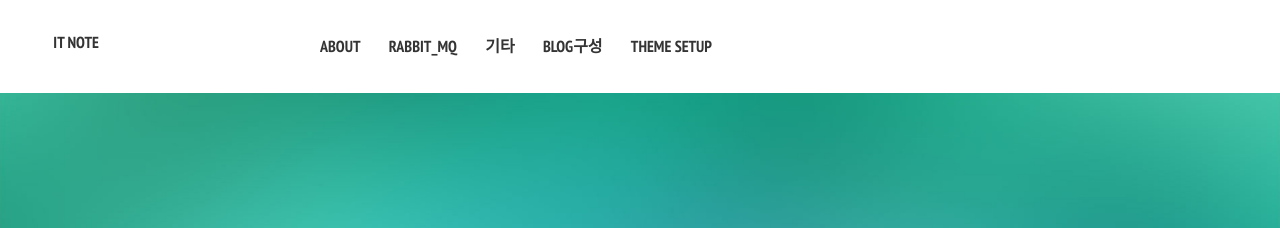
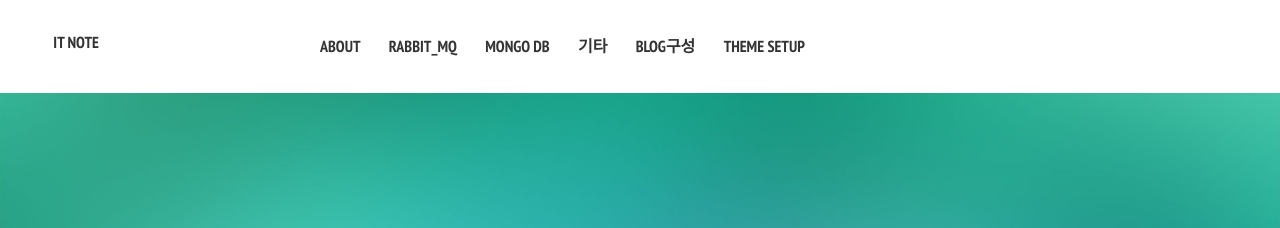
Before and after one commit to gjchoi/gjchoi.github.io, a Jekyll site: the page built from index.md, in a window 1280 px wide. Shown: the top 228 px of the page. Built offline with Jekyll 4.4.1, drawn with Linux system fonts in a browser that asks for light colours; nearby versions of some CDN libraries.

Commit message:
Update navigation.yml

```diff
--- a/_data/navigation.yml
+++ b/_data/navigation.yml
@@ -5,6 +5,9 @@
 
 - title: Rabbit_MQ
   url: /rabbit/
+
+- title: Mongo DB
+  url: /mongo/
 
 - title: 기타
   url: /etc/
```
